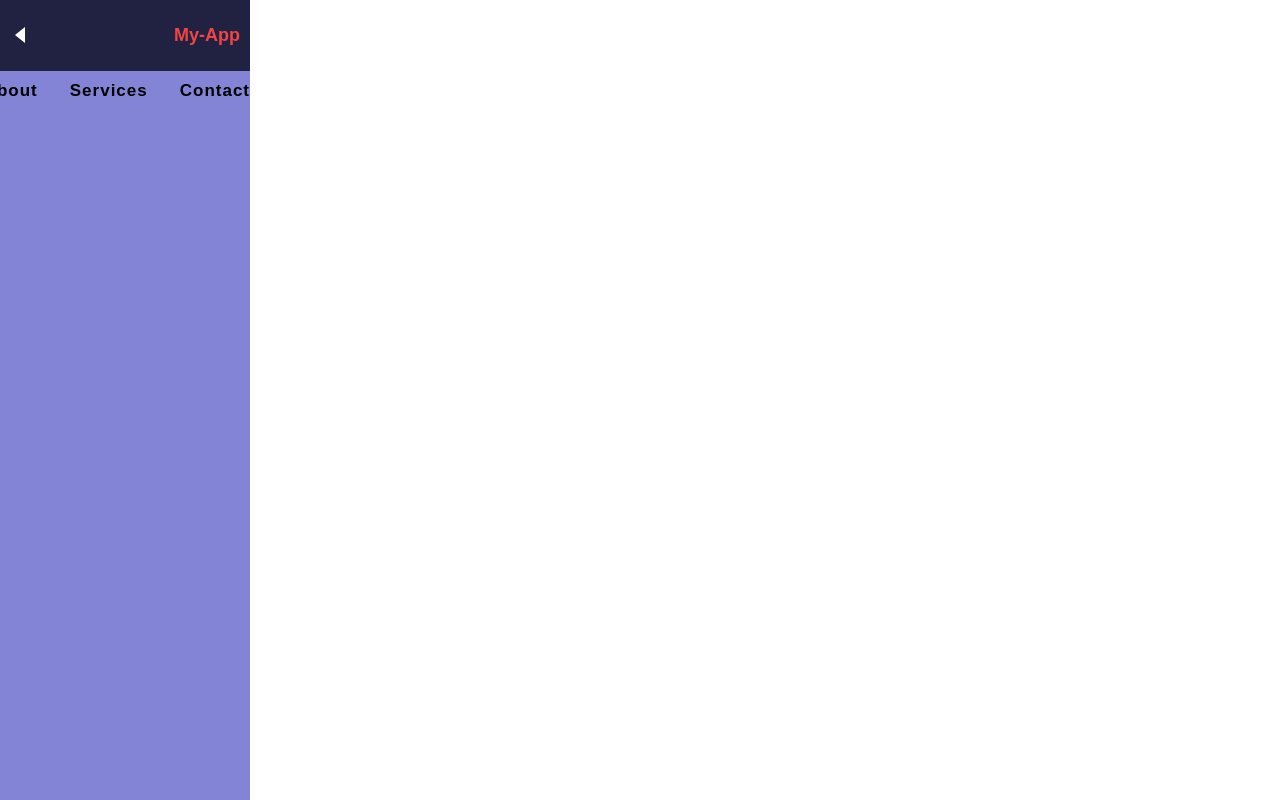
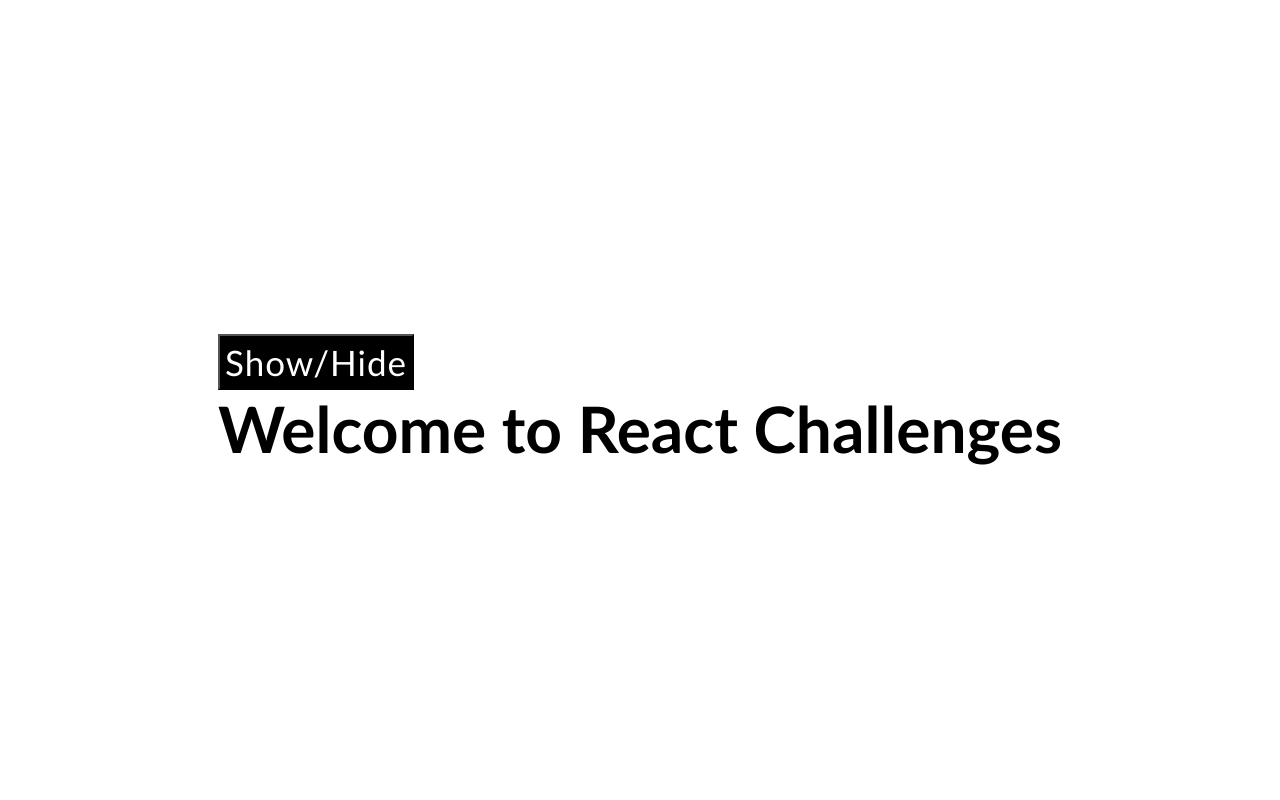
Before and after one commit to prabin738/Mini-React-Projects-For-Completly-Begineers, a React (Vite) app: page / in a window 1280 px wide. Built offline with nearby package versions, Linux system fonts and the light colour scheme; the HTML template or start-up script is replaced by a standard one.

Commit message:
show hide function added

```diff
--- a/src/App.jsx
+++ b/src/App.jsx
@@ -1,3 +1,4 @@
+import { useState } from "react";
 import BgChange from "./Components/UseState/BgChange/BgChange";
 import Counter from "./Components/UseState/Counter/Counter";
 import CountIncreaseDecrease from "./Components/UseState/Counter/CountIncreaseDecrease";
@@ -9,6 +10,7 @@ import LoginForm from "./Projects/LoginForm/LoginForm";
 import Navbar from "./Projects/Navbar/Navbar";
 import SideNavbar from "./Projects/SideNavbar/SideNavbar";
 import WeatherApp from "./Projects/WeatherApp/WeatherApp";
+import ShowTitle from "./Components/UseState/ShowTitle/ShowTitle";
 
 const App = () => {
   return (
@@ -22,7 +24,8 @@ const App = () => {
       {/* <LikeDislikeCount /> */}
       {/* <LoginForm /> */}
       {/* <Navbar /> */}
-      <SideNavbar />
+      {/* <SideNavbar /> */}
+      <ShowTitle />
     </div>
   );
 };
--- /dev/null
+++ b/src/Components/UseState/ShowTitle/ShowTitle.jsx
@@ -0,0 +1,15 @@
+import React, { useState } from "react";
+
+const ShowTitle = () => {
+  //usestate to show or hide title
+  const [show, setShow] = useState(true);
+
+  return (
+    <div>
+      <button onClick={() => setShow((show) => !show)}>Show/Hide</button>
+      {show ? <h1>Welcome to React Challenges</h1> : null}
+    </div>
+  );
+};
+
+export default ShowTitle;
--- a/src/index.css
+++ b/src/index.css
@@ -1,4 +1,4 @@
-/* * {
+* {
   margin: 0;
   padding: 0;
   box-sizing: border-box;
@@ -11,4 +11,4 @@ body {
   justify-content: center;
   align-items: center;
   font-size: xx-large;
-} */
+}
```
Also changed, not shown: src/Components/UseState/TestLike/TestLike.jsx (added, +20 -0 lines), src/Components/UseState/ShowTitle/ShowTitle.css (added).
